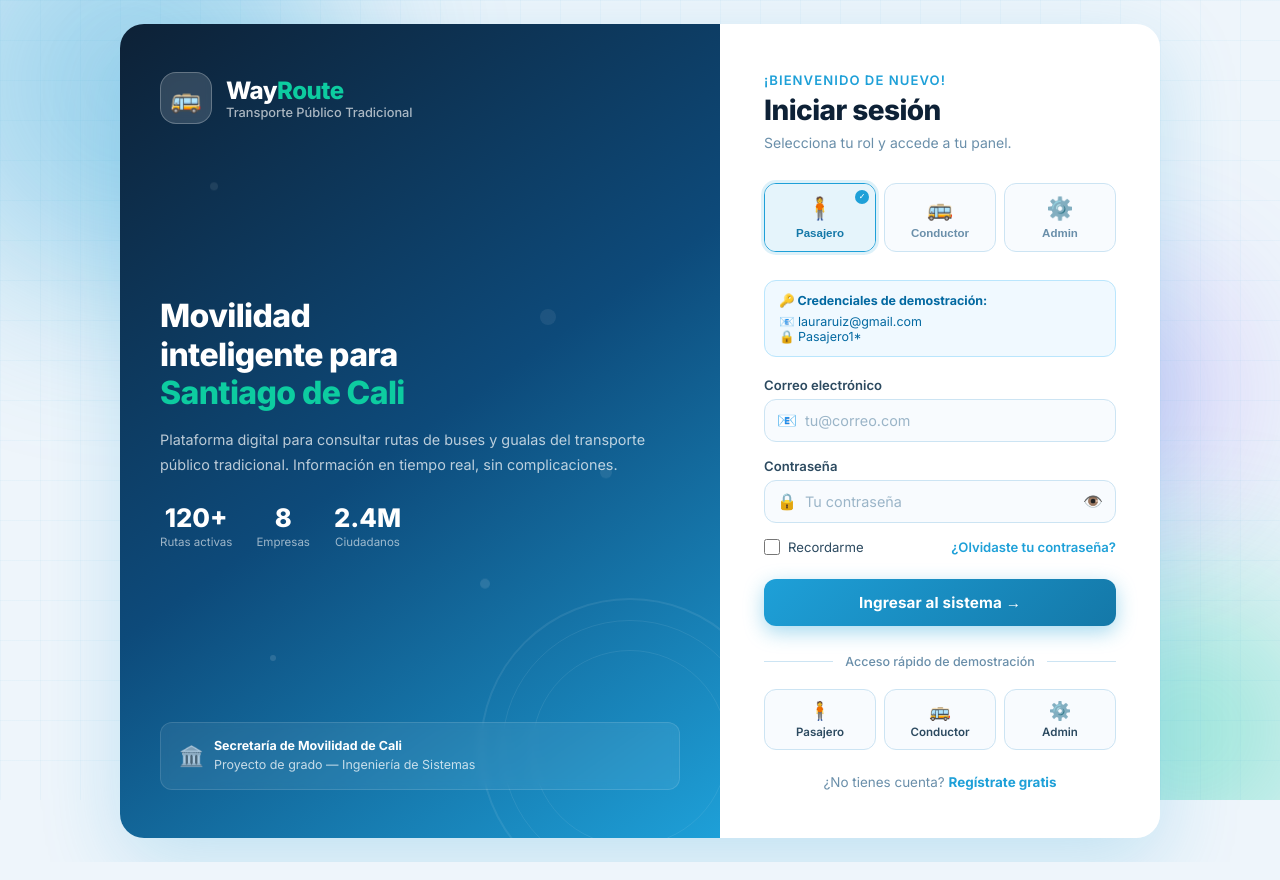
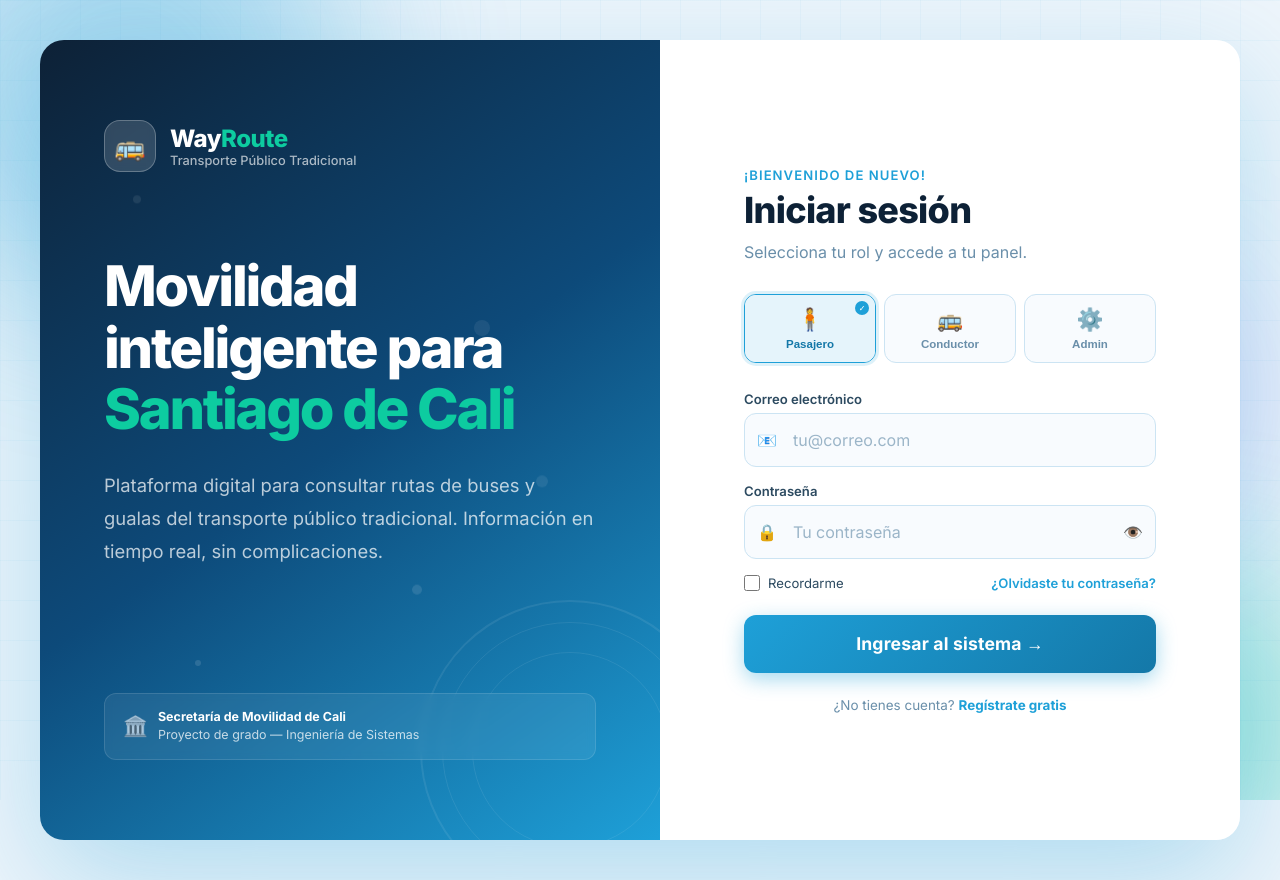
Before and after one commit to AndresCarvajal08/PRWEB, a plain HTML site: page login.html in a window 1280 px wide. Drawn offline with nearby package versions, Linux system fonts and the light colour scheme.

Commit message:
UI: Redesign login page layout, increase dimensions and refine aesthetics

```diff
--- a/css/login.css
+++ b/css/login.css
@@ -78,19 +78,19 @@ body {
   z-index: 1;
   display: flex;
   width: 100%;
-  max-width: 1040px;
-  min-height: 600px;
+  max-width: 1200px;
+  min-height: 800px;
   border-radius: var(--r-xl);
   overflow: hidden;
-  box-shadow: 0 24px 80px rgba(30,160,216,0.22);
-  margin: 24px;
+  box-shadow: 0 40px 120px rgba(30,160,216,0.3);
+  margin: 40px;
 }
 
 /* ── PANEL IZQUIERDO (hero) ── */
 .panel-hero {
   flex: 1;
   background: linear-gradient(145deg, #0D2136 0%, #0D4A7A 50%, var(--primary) 100%);
-  padding: 48px 40px;
+  padding: 80px 64px;
   display: flex;
   flex-direction: column;
   justify-content: space-between;
@@ -172,17 +172,17 @@ body {
 .hero-name span { color: var(--accent); }
 .hero-tagline { color: rgba(255,255,255,0.65); font-size: 0.8rem; font-weight: 500; }
 
-.hero-content { flex: 1; display: flex; flex-direction: column; justify-content: center; padding: 24px 0; }
+.hero-content { flex: 1; display: flex; flex-direction: column; justify-content: center; padding: 48px 0; }
 .hero-title {
-  font-size: 2rem;
+  font-size: 3.5rem;
   font-weight: 800;
   color: #fff;
-  line-height: 1.2;
-  margin-bottom: 16px;
-  letter-spacing: -0.02em;
+  line-height: 1.1;
+  margin-bottom: 28px;
+  letter-spacing: -0.04em;
 }
 .hero-title em { color: var(--accent); font-style: normal; }
-.hero-desc { color: rgba(255,255,255,0.72); font-size: 0.9rem; line-height: 1.7; margin-bottom: 28px; }
+.hero-desc { color: rgba(255,255,255,0.72); font-size: 1.15rem; line-height: 1.8; margin-bottom: 40px; }
 
 .hero-stats { display: flex; gap: 24px; }
 .hero-stat { text-align: center; }
@@ -210,10 +210,10 @@ body {
 
 /* ── PANEL DERECHO (formulario) ── */
 .panel-form {
-  width: 440px;
-  min-width: 440px;
+  width: 580px;
+  min-width: 580px;
   background: var(--surface);
-  padding: 48px 44px;
+  padding: 92px 84px;
   display: flex;
   flex-direction: column;
   justify-content: center;
@@ -230,14 +230,14 @@ body {
   margin-bottom: 6px;
 }
 .form-title {
-  font-size: 1.75rem;
+  font-size: 2.25rem;
   font-weight: 800;
   color: var(--text-h);
   line-height: 1.2;
   letter-spacing: -0.02em;
-  margin-bottom: 6px;
+  margin-bottom: 10px;
 }
-.form-sub { font-size: 0.875rem; color: var(--text-m); }
+.form-sub { font-size: 1rem; color: var(--text-m); }
 
 /* ── SELECTOR DE ROL ── */
 .role-selector { display: flex; gap: 8px; margin-bottom: 28px; }
@@ -334,11 +334,11 @@ body {
 .input-wrap .icon-right:hover { color: var(--primary); }
 .input-wrap input {
   width: 100%;
-  padding: 12px 14px 12px 40px;
+  padding: 16px 16px 16px 48px;
   border: 1.5px solid var(--border);
   border-radius: var(--r-md);
   font-family: var(--font);
-  font-size: 0.9rem;
+  font-size: 1rem;
   color: var(--text-h);
   background: #F8FBFE;
   outline: none;
@@ -387,13 +387,13 @@ body {
 /* ── BOTÓN LOGIN ── */
 .btn-login {
   width: 100%;
-  padding: 14px;
+  padding: 18px;
   background: linear-gradient(135deg, var(--primary), var(--primary-dark));
   color: #fff;
   border: none;
   border-radius: var(--r-md);
   font-family: var(--font);
-  font-size: 0.95rem;
+  font-size: 1.1rem;
   font-weight: 700;
   cursor: pointer;
   transition: all 0.2s var(--ease);
--- a/login.html
+++ b/login.html
@@ -1,14 +1,18 @@
 <!DOCTYPE html>
 <html lang="es">
+
 <head>
   <meta charset="UTF-8">
   <meta name="viewport" content="width=device-width, initial-scale=1.0">
   <title>WayRoute — Iniciar Sesión</title>
-  <meta name="description" content="Accede a WayRoute, la plataforma de consulta de transporte público tradicional de Santiago de Cali.">
+  <meta name="description"
+    content="Accede a WayRoute, la plataforma de consulta de transporte público tradicional de Santiago de Cali.">
   <link rel="preconnect" href="https://fonts.googleapis.com">
-  <link href="https://fonts.googleapis.com/css2?family=Inter:wght@300;400;500;600;700;800;900&display=swap" rel="stylesheet">
+  <link href="https://fonts.googleapis.com/css2?family=Inter:wght@300;400;500;600;700;800;900&display=swap"
+    rel="stylesheet">
   <link rel="stylesheet" href="css/login.css">
 </head>
+
 <body>
 
   <!-- Fondo -->
@@ -24,8 +28,10 @@
     <!-- ── PANEL IZQUIERDO ── -->
     <div class="panel-hero">
       <div class="hero-particles">
-        <div class="particle p1"></div><div class="particle p2"></div>
-        <div class="particle p3"></div><div class="particle p4"></div>
+        <div class="particle p1"></div>
+        <div class="particle p2"></div>
+        <div class="particle p3"></div>
+        <div class="particle p4"></div>
         <div class="particle p5"></div>
       </div>
       <div class="hero-map"></div>
@@ -45,20 +51,7 @@
           transporte público tradicional. Información en tiempo real,
           sin complicaciones.
         </p>
-        <div class="hero-stats">
-          <div class="hero-stat">
-            <div class="hero-stat-val">120+</div>
-            <div class="hero-stat-lbl">Rutas activas</div>
-          </div>
-          <div class="hero-stat">
-            <div class="hero-stat-val">8</div>
-            <div class="hero-stat-lbl">Empresas</div>
-          </div>
-          <div class="hero-stat">
-            <div class="hero-stat-val">2.4M</div>
-            <div class="hero-stat-lbl">Ciudadanos</div>
-          </div>
-        </div>
+
       </div>
 
       <div class="hero-footer">
@@ -97,15 +90,6 @@
         </button>
       </div>
 
-      <!-- Credenciales demo -->
-      <div class="creds-hint show" id="credsHint">
-        <strong>🔑 Credenciales de demostración:</strong>
-        <div class="creds-row" id="credsContent">
-          📧 lauraruiz@gmail.com<br>
-          🔒 Pasajero1*
-        </div>
-      </div>
-
       <!-- Alerta de error -->
       <div class="alert-error" id="alertError">
         <span>⚠️</span>
@@ -128,7 +112,8 @@
           <label for="inputPass">Contraseña</label>
           <div class="input-wrap">
             <span class="icon-left">🔒</span>
-            <input type="password" id="inputPass" placeholder="Tu contraseña" class="has-right" autocomplete="current-password" required>
+            <input type="password" id="inputPass" placeholder="Tu contraseña" class="has-right"
+              autocomplete="current-password" required>
             <span class="icon-right" id="togglePass" onclick="togglePassword()" title="Mostrar/ocultar">👁️</span>
           </div>
           <div class="field-error" id="errPass">La contraseña es requerida.</div>
@@ -149,19 +134,7 @@
 
       </form>
 
-      <div class="divider">Acceso rápido de demostración</div>
 
-      <div class="quick-btns">
-        <button class="quick-btn" onclick="quickLogin('pasajero')" type="button">
-          <span class="qb-icon">🧍</span>Pasajero
-        </button>
-        <button class="quick-btn" onclick="quickLogin('conductor')" type="button">
-          <span class="qb-icon">🚌</span>Conductor
-        </button>
-        <button class="quick-btn" onclick="quickLogin('administrador')" type="button">
-          <span class="qb-icon">⚙️</span>Admin
-        </button>
-      </div>
 
       <div class="register-link">
         ¿No tienes cuenta?
@@ -178,13 +151,13 @@
     // ── ESTADO ──
     let currentRole = 'pasajero';
     const DEMO_CREDS = {
-      pasajero:      { email: 'lauraruiz@gmail.com',        pass: 'Pasajero1*',   hint: '📧 lauraruiz@gmail.com<br>🔒 Pasajero1*' },
-      conductor:     { email: 'jcaicedo@laermita.com.co',   pass: 'Conductor1*',  hint: '📧 jcaicedo@laermita.com.co<br>🔒 Conductor1*' },
-      administrador: { email: 'admin@wayroute.gov.co',      pass: 'Admin2025*',   hint: '📧 admin@wayroute.gov.co<br>🔒 Admin2025*' }
+      pasajero: { email: 'lauraruiz@gmail.com', pass: 'Pasajero1*', hint: '📧 lauraruiz@gmail.com<br>🔒 Pasajero1*' },
+      conductor: { email: 'jcaicedo@laermita.com.co', pass: 'Conductor1*', hint: '📧 jcaicedo@laermita.com.co<br>🔒 Conductor1*' },
+      administrador: { email: 'admin@wayroute.gov.co', pass: 'Admin2025*', hint: '📧 admin@wayroute.gov.co<br>🔒 Admin2025*' }
     };
 
     // Verificar si ya hay sesión
-    (function() {
+    (function () {
       const s = sessionStorage.getItem('wayroute_sesion');
       if (s) {
         const sesion = JSON.parse(s);
@@ -226,7 +199,7 @@
       clearErrors();
 
       const email = document.getElementById('inputEmail').value.trim();
-      const pass  = document.getElementById('inputPass').value;
+      const pass = document.getElementById('inputPass').value;
       let valid = true;
 
       if (!email || !/^[^\s@]+@[^\s@]+\.[^\s@]+$/.test(email)) {
@@ -265,7 +238,7 @@
       selectRole(rol, document.getElementById('role-' + rol));
       const creds = DEMO_CREDS[rol];
       document.getElementById('inputEmail').value = creds.email;
-      document.getElementById('inputPass').value  = creds.pass;
+      document.getElementById('inputPass').value = creds.pass;
       // Auto-login
       const btn = document.getElementById('btnLogin');
       btn.classList.add('loading');
@@ -298,4 +271,5 @@
   </script>
 
 </body>
+
 </html>
```
